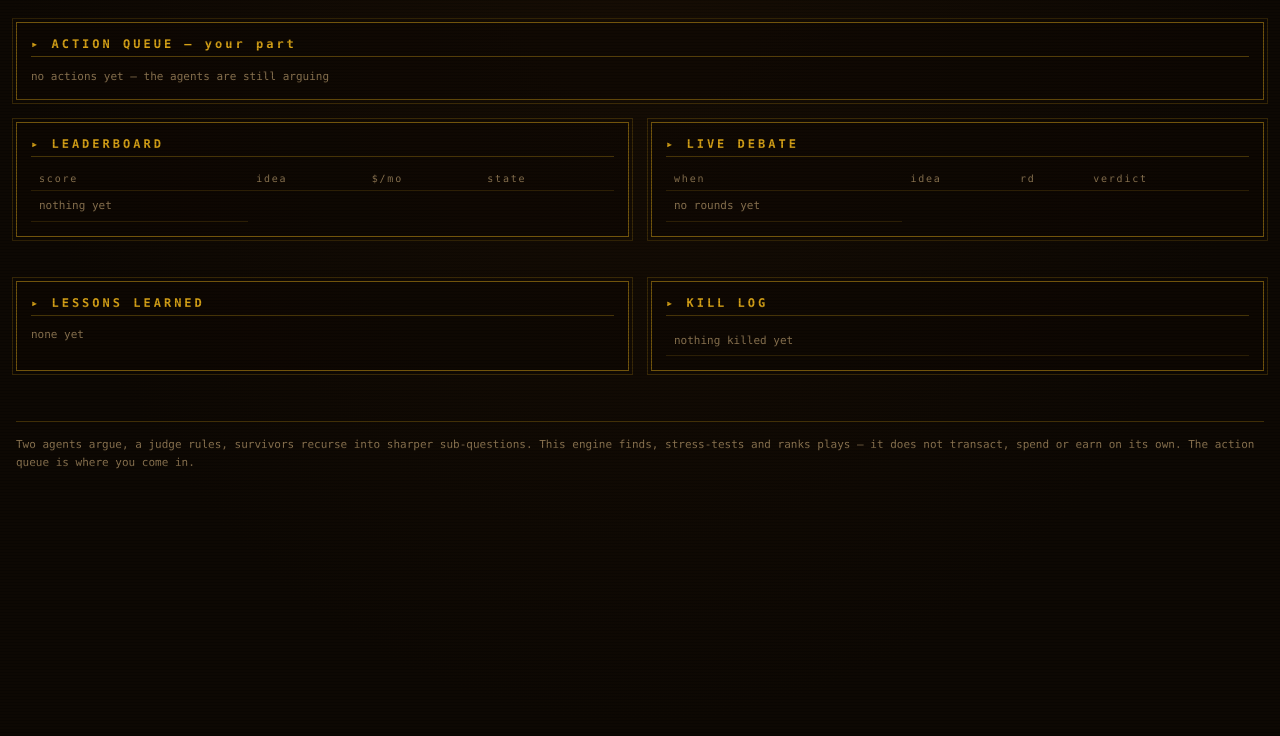
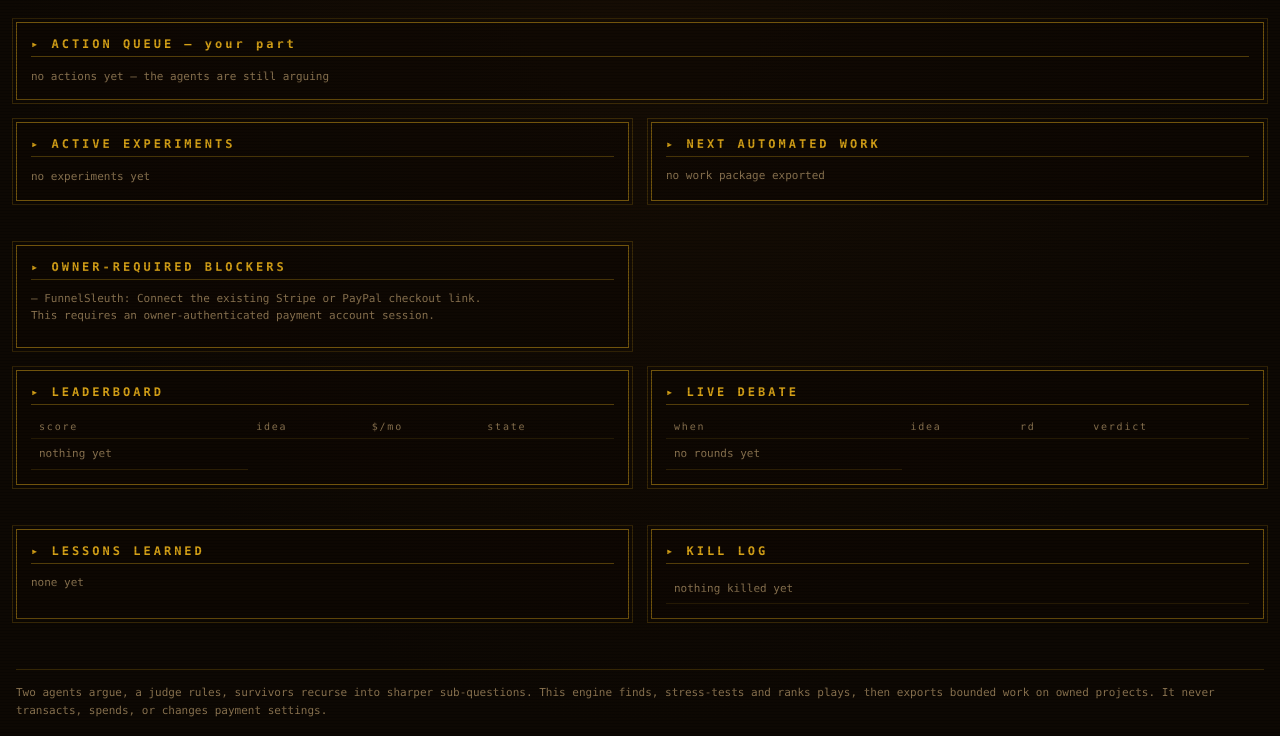
Before and after one commit to jimbojimmy1/pi-setup, a Flask app: page / in a window 1280 px wide. Shown: the part 64-800 px from the top of the page. Run offline with Flask 3, Linux system fonts and the light colour scheme; data that the repository does not hold is empty.

Commit message:
feat: surface experiments and automation blockers

```diff
--- a/money_agent/app.py
+++ b/money_agent/app.py
@@ -1,15 +1,72 @@
 """Dashboard for the money agent."""
 import json
 import os
+from pathlib import Path
 import time
 
 from flask import Flask, jsonify, render_template, request
 
-import store
+try:
+    from . import store
+except ImportError:  # Installed scripts also run directly on the Raspberry Pi.
+    import store
 
 app = Flask(__name__)
 DAILY_USD = float(os.environ.get("MA_DAILY_USD", "2.00") or 0)
 _ready = False
+
+PUBLIC_EXPERIMENT_FIELDS = (
+    "id",
+    "idea_id",
+    "project",
+    "action_kind",
+    "hypothesis",
+    "deliverable",
+    "metric",
+    "stop_condition",
+    "window_days",
+    "autonomy_class",
+    "status",
+    "hours",
+    "cost_usd",
+    "created_at",
+    "updated_at",
+)
+
+
+def _next_work():
+    root = Path(
+        os.environ.get("MA_ARTIFACT_ROOT", Path(__file__).resolve().parent / "artifacts")
+    ).resolve()
+    path = root / "next-work.json"
+    try:
+        if path.stat().st_size > 256_000:
+            return None
+        value = json.loads(path.read_text(encoding="utf-8"))
+        return value if isinstance(value, dict) else None
+    except (OSError, ValueError):
+        return None
+
+
+def _owner_blockers(experiments):
+    blockers = [
+        {
+            "project": "FunnelSleuth",
+            "action": "Connect the existing Stripe or PayPal checkout link.",
+            "reason": "This requires an owner-authenticated payment account session.",
+        }
+    ]
+    blockers.extend(
+        {
+            "project": item["project"],
+            "action": item["deliverable"],
+            "reason": "Policy classified this experiment as OWNER_REQUIRED.",
+        }
+        for item in experiments
+        if item["autonomy_class"] == "OWNER_REQUIRED"
+        and item["status"] not in ("won", "lost")
+    )
+    return blockers
 
 
 @app.before_request
@@ -42,6 +99,10 @@ def index():
 def api_state():
     spent, calls = store.spend_today()
     c = store.counts()
+    experiments = [
+        {key: item[key] for key in PUBLIC_EXPERIMENT_FIELDS}
+        for item in store.list_experiments()
+    ]
     return jsonify(
         {
             "state": store.get_meta("state", "starting"),
@@ -59,6 +120,9 @@ def api_state():
             "counts": c,
             "leaderboard": store.leaderboard(),
             "actions": store.action_queue(),
+            "experiments": experiments,
+            "next_work": _next_work(),
+            "owner_blockers": _owner_blockers(experiments),
             "recent": [
                 {
                     "id": r["id"],
--- a/money_agent/templates/index.html
+++ b/money_agent/templates/index.html
@@ -74,6 +74,23 @@ footer{margin-top:28px;padding-top:14px;border-top:1px solid rgba(212,160,23,.25
 
 <div class="grid">
   <div class="panel">
+    <h2>▸ ACTIVE EXPERIMENTS</h2>
+    <div id="experiments"><span class="muted">none yet</span></div>
+  </div>
+
+  <div class="panel">
+    <h2>▸ NEXT AUTOMATED WORK</h2>
+    <div id="nextwork" class="muted">no work package exported</div>
+  </div>
+
+  <div class="panel">
+    <h2>▸ OWNER-REQUIRED BLOCKERS</h2>
+    <div id="blockers" class="muted">none</div>
+  </div>
+</div>
+
+<div class="grid">
+  <div class="panel">
     <h2>▸ LEADERBOARD</h2>
     <table><thead><tr><th>score</th><th>idea</th><th>$/mo</th><th>state</th></tr></thead>
     <tbody id="board"></tbody></table>
@@ -98,8 +115,8 @@ footer{margin-top:28px;padding-top:14px;border-top:1px solid rgba(212,160,23,.25
 
 <footer class="muted">
   Two agents argue, a judge rules, survivors recurse into sharper sub-questions.
-  This engine finds, stress-tests and ranks plays — it does not transact, spend or
-  earn on its own. The action queue is where you come in.
+  This engine finds, stress-tests and ranks plays, then exports bounded work on
+  owned projects. It never transacts, spends, or changes payment settings.
 </footer>
 
 <div id="modal"><div class="inner">
@@ -133,6 +150,21 @@ async function poll(){
         <div class="meta">${a.hours}h · $${a.cost_usd} · from “${esc(a.title)}” (score ${a.best_score})</div>
       </div>
     </div>`).join('') : '<span class="muted">no actions yet — the agents are still arguing</span>';
+
+  document.getElementById('experiments').innerHTML = d.experiments.length ? d.experiments.map(x=>`
+    <div class="act"><div>
+      <div><span class="pill ${esc(x.status)}">${esc(x.status)}</span> ${esc(x.project)} — ${esc(x.deliverable)}</div>
+      <div class="meta">${esc(x.autonomy_class)} · ${x.hours}h · $${x.cost_usd} · ${x.window_days}d · metric: ${esc(x.metric)}</div>
+    </div></div>`).join('') : '<span class="muted">no experiments yet</span>';
+
+  document.getElementById('nextwork').innerHTML = d.next_work
+    ? `<div>${esc(d.next_work.next_action || d.next_work.deliverable || 'Review work package')}</div>
+       <div class="meta">${esc(d.next_work.project || 'unassigned')} · ${esc(d.next_work.autonomy_class || '')}</div>`
+    : 'no work package exported';
+
+  document.getElementById('blockers').innerHTML = d.owner_blockers.length
+    ? d.owner_blockers.map(b=>`<div style="margin-bottom:8px">— ${esc(b.project)}: ${esc(b.action)}<br><span class="meta">${esc(b.reason)}</span></div>`).join('')
+    : 'none';
 
   document.getElementById('board').innerHTML = d.leaderboard.map(i=>`
     <tr class="clickable" onclick="openIdea(${i.id})">
```
Also changed, not shown: tests/test_dashboard.py (added, +64 -0 lines).
